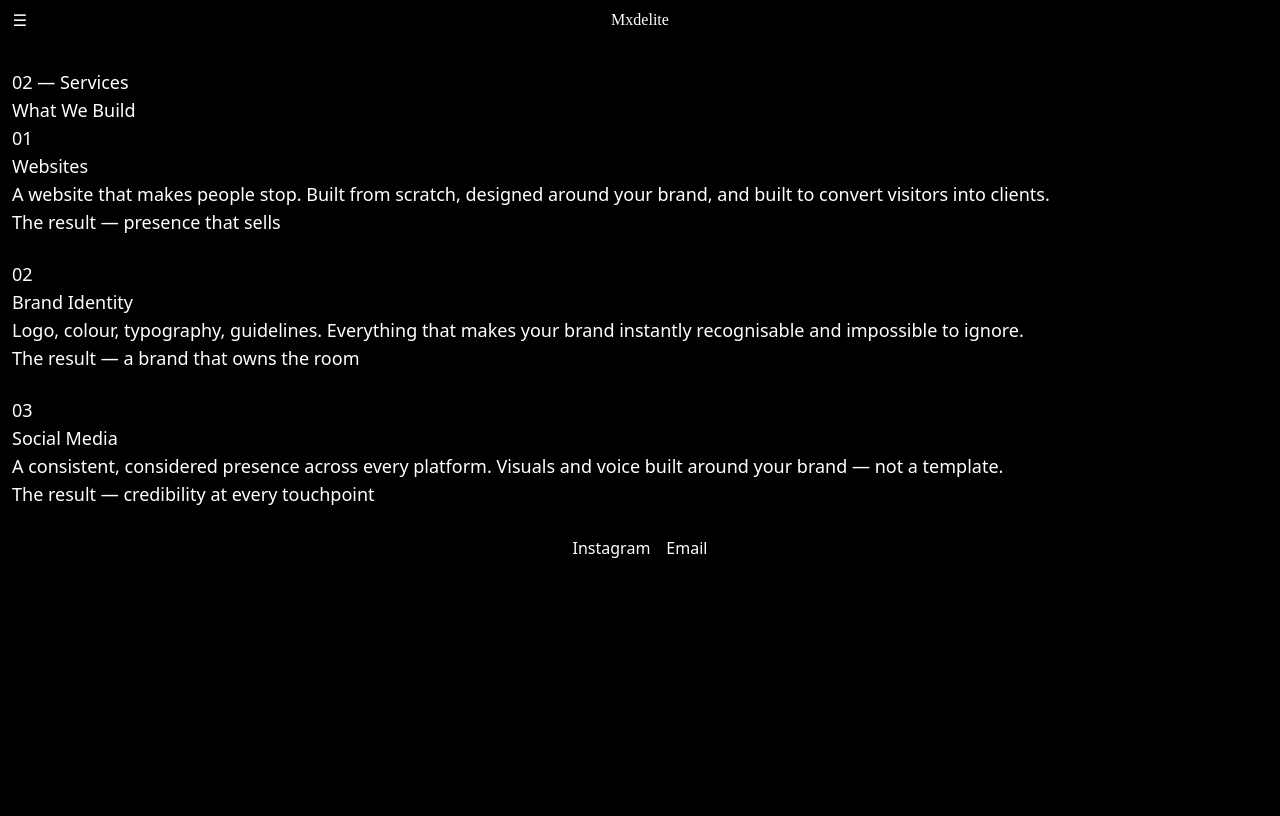
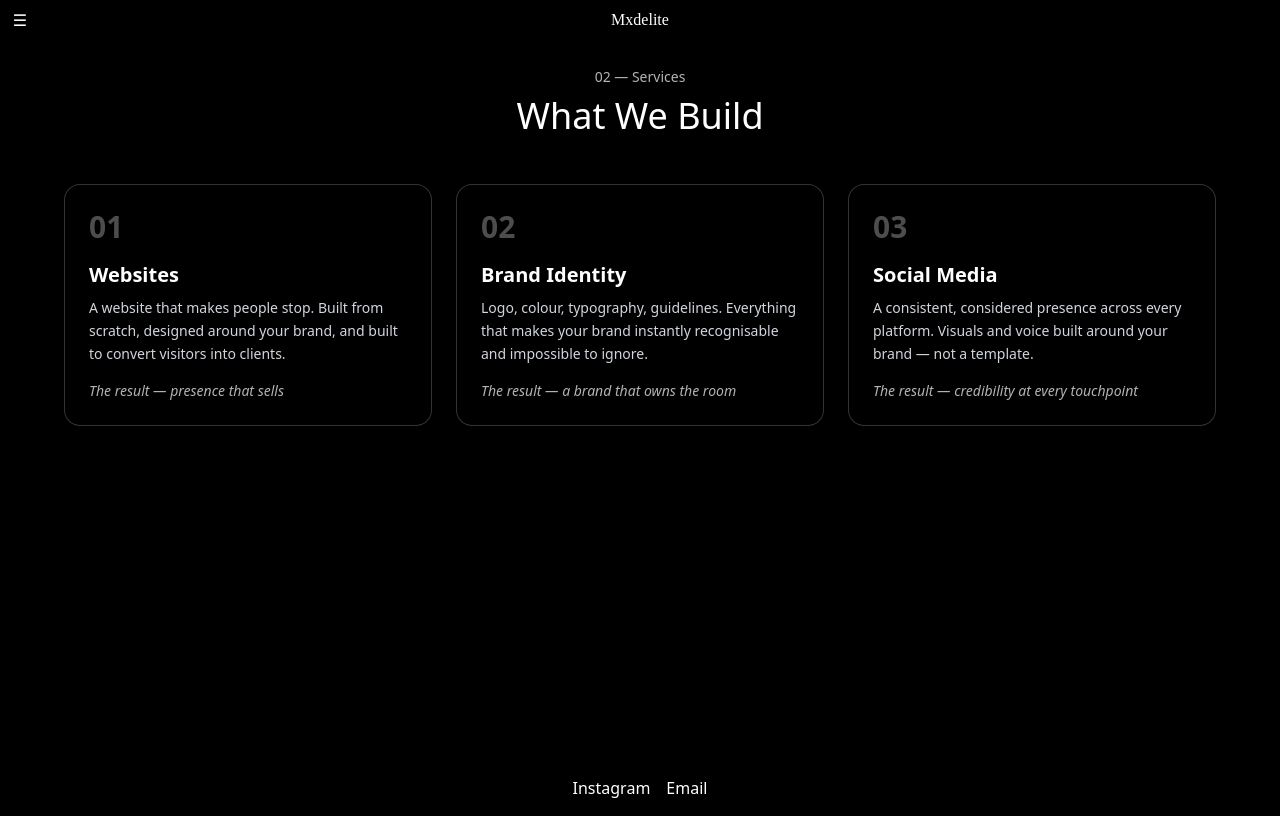
Before and after one commit to refreshedmayank/Mxdelite_next.js, a Next.js app: page /services in a window 1280 px wide. Built offline with nearby package versions, Linux system fonts and the light colour scheme.

Commit message:
styled service page with black cards

```diff
--- a/src/components/Services.jsx
+++ b/src/components/Services.jsx
@@ -1,42 +1,47 @@
 function Services() {
   return (
-    <div className="section">
-    <div className=" mt-14 p-3 text-lg ">
-      <span>02 — Services</span>
-      <h2>What We Build</h2>
+    <div className="min-h-[calc(100vh-40px)] py-16 px-6">
+      <div className="text-center mb-12">
+        <span className="text-sm text-white/70">02 — Services</span>
+        <h2 className="text-4xl  mt-2">What We Build</h2>
+      </div>
 
-      <div className="  flex flex-col gap-6 p-">
-        <div className="card" >
-          <span>01</span>
-          <h3>Websites</h3>
-          <p>
+      <div className="grid grid-cols-1 md:grid-cols-2 lg:grid-cols-3 gap-6 max-w-6xl mx-auto">
+
+
+        <div className="border border-white/20 rounded-2xl p-6 bg-black hover:bg-white/10 transition">
+          <span className="text-3xl font-bold text-white/30">01</span>
+          <h3 className="text-xl font-bold mt-4 mb-2">Websites</h3>
+          <p className="text-gray-300 text-sm leading-relaxed mb-4">
             A website that makes people stop. Built from scratch, designed
             around your brand, and built to convert visitors into clients.
           </p>
-          <p>The result — presence that sells</p>
+          <p className="text-white/70 text-sm italic">The result — presence that sells</p>
         </div>
 
-        <div className="card">
-          <span>02</span>
-          <h3>Brand Identity</h3>
-          <p>
+
+        <div className="border border-white/20 rounded-2xl p-6 bg-black hover:bg-white/10 transition">
+          <span className="text-3xl font-bold text-white/30">02</span>
+          <h3 className="text-xl font-bold mt-4 mb-2">Brand Identity</h3>
+          <p className="text-gray-300 text-sm leading-relaxed mb-4">
             Logo, colour, typography, guidelines. Everything that makes your
             brand instantly recognisable and impossible to ignore.
           </p>
-          <p>The result — a brand that owns the room</p>
+          <p className="text-white/70 text-sm italic">The result — a brand that owns the room</p>
         </div>
 
-        <div className="card">
-          <span>03</span>
-          <h3>Social Media</h3>
-          <p>
+
+        <div className="border border-white/20 rounded-2xl p-6 bg-black hover:bg-white/10 transition">
+          <span className="text-3xl font-bold text-white/30">03</span>
+          <h3 className="text-xl font-bold mt-4 mb-2">Social Media</h3>
+          <p className="text-gray-300 text-sm leading-relaxed mb-4">
             A consistent, considered presence across every platform. Visuals and
             voice built around your brand — not a template.
           </p>
-          <p>The result — credibility at every touchpoint</p>
+          <p className="text-white/70 text-sm italic">The result — credibility at every touchpoint</p>
         </div>
+
       </div>
-    </div>
     </div>
   );
 }
```
